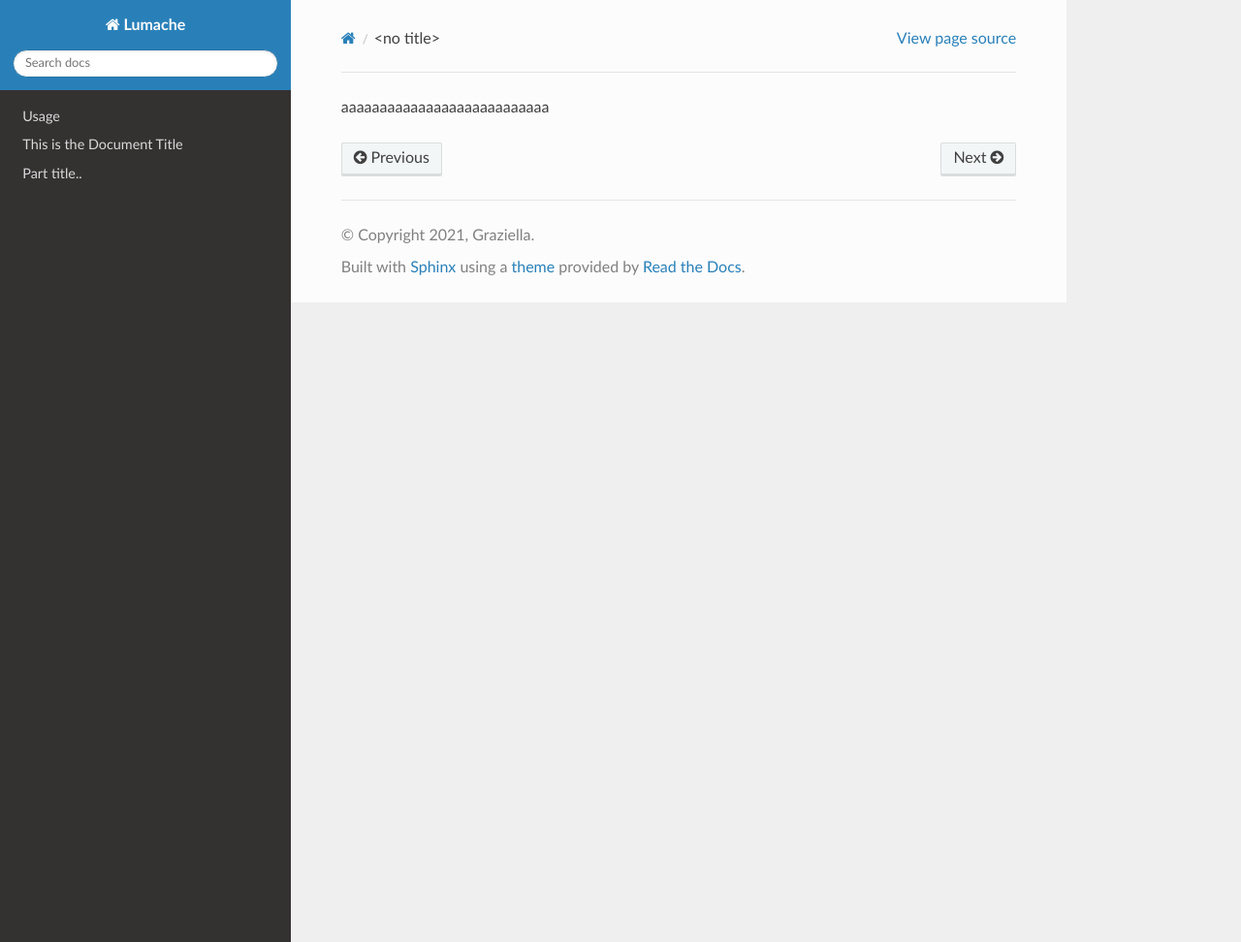
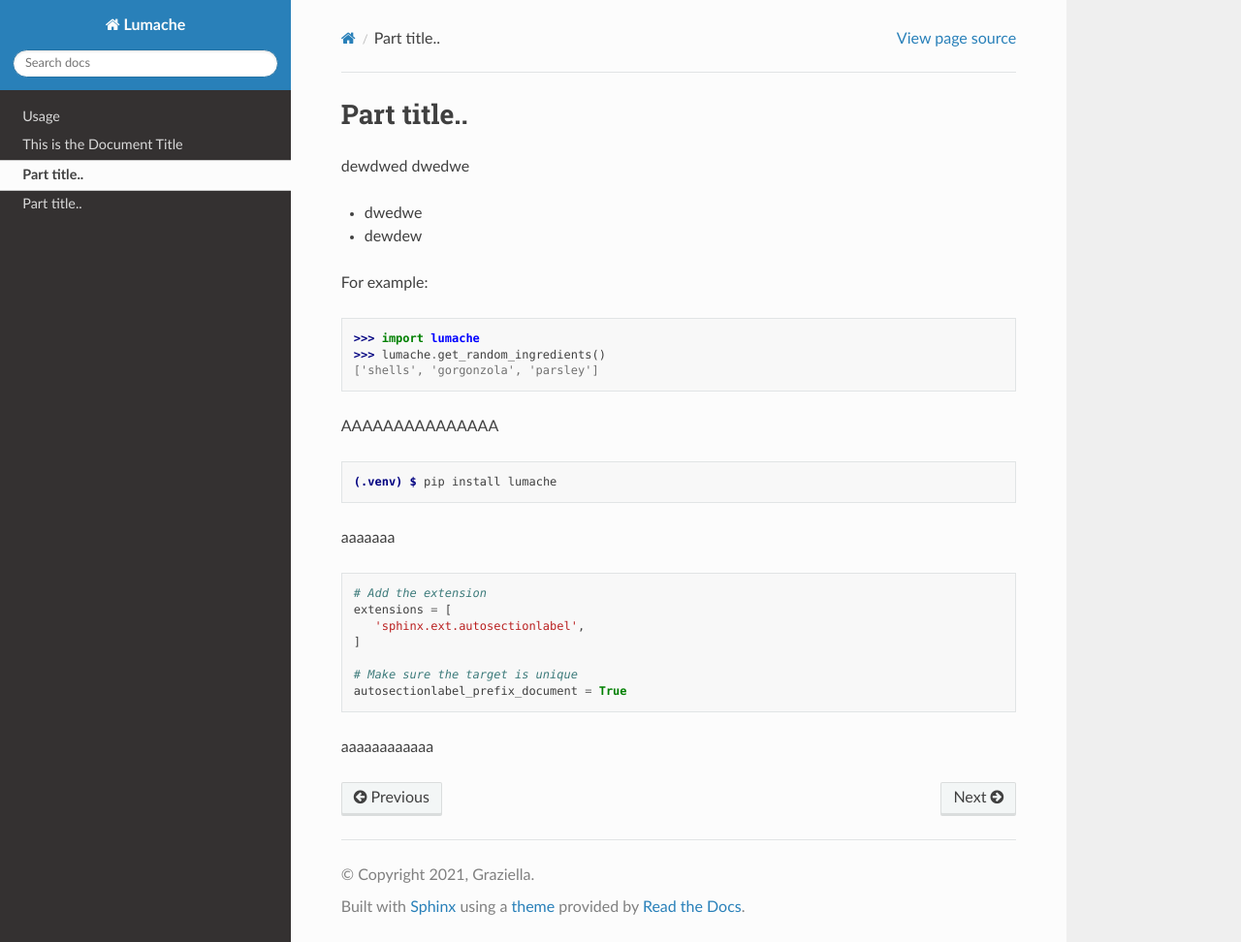
Before and after one commit to costa86/python_tutorial, a Sphinx documentation site: the page built from docs/source/strings.rst, in a window 1280 px wide and 972 px high. Shown: the whole window at 97% size. Built offline with Sphinx 7.4.7 and the Read the Docs theme 3.1.0, drawn with Linux system fonts in a browser that asks for light colours; pages that are not in the unit, such as notebooks, are missing from menus.

Commit message:
Update strings.rst

```diff
--- a/docs/source/strings.rst
+++ b/docs/source/strings.rst
@@ -1 +1,34 @@
-aaaaaaaaaaaaaaaaaaaaaaaaaaa
+============
+Part title..
+============
+dewdwed
+dwedwe
+
+* dwedwe
+* dewdew
+
+For example:
+
+>>> import lumache
+>>> lumache.get_random_ingredients()
+['shells', 'gorgonzola', 'parsley']
+
+AAAAAAAAAAAAAAA
+
+.. code-block:: console
+
+   (.venv) $ pip install lumache
+
+aaaaaaa
+
+.. code-block:: python
+
+   # Add the extension
+   extensions = [
+      'sphinx.ext.autosectionlabel',
+   ]
+
+   # Make sure the target is unique
+   autosectionlabel_prefix_document = True
+
+aaaaaaaaaaaa
```
